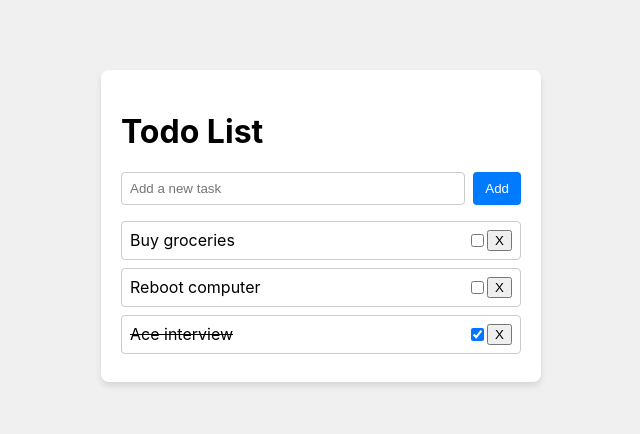
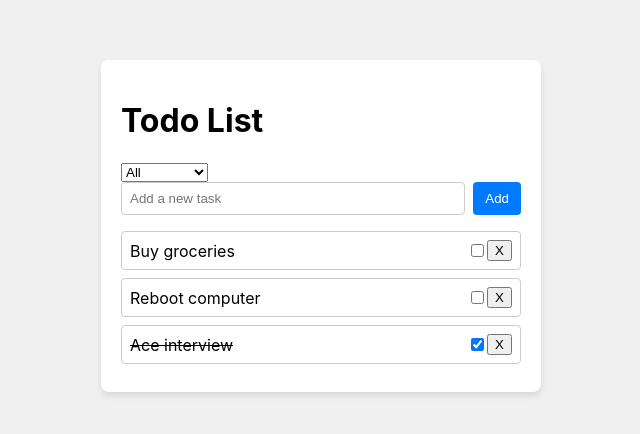
Before and after one commit to Dave-Guangyao-Li/todo-list-ts, a React (Create React App) app: page / in a window 1280 px wide. Shown: the part 174-608 px from the top of the page, without its empty margins (319-959 px from the left). Built offline with nearby package versions, Linux system fonts and the light colour scheme.

Commit message:
Filtering System. Add a filter state in App.tsx and a dropdown to select the filter.

```diff
--- a/src/App.tsx
+++ b/src/App.tsx
@@ -28,6 +28,18 @@
 	const [todos, setTodos] = useState(() => {
 		const savedTodos = localStorage.getItem('todos');
 		return savedTodos ? JSON.parse(savedTodos) : initialTodos;
+	});
+
+	const [filter, setFilter] = useState<'all' | 'active' | 'completed'>('all');
+
+	const filteredTodos = todos.filter((todo: Todo) => {
+		if (filter === 'active') {
+			return !todo.checked;
+		}
+		if (filter === 'completed') {
+			return todo.checked;
+		}
+		return true;
 	});
 
 	// Add new todo
@@ -73,9 +85,21 @@
 	return (
 		<Wrapper>
 			<h1>Todo List</h1>
+			<select
+				value={filter}
+				onChange={(e) => setFilter(e.target.value as typeof filter)}
+			>
+				<option value='all'>All</option>
+				<option value='active'>Active</option>
+				<option value='completed'>Completed</option>
+			</select>
 			<AddInput onAdd={addTodo} />
 			{/*  the checked value is explicitly passed from the TodoItem component via the onChange handler. This approach ensures that the checked state of the todo is set to the exact value provided by the input event (e.target.checked), which comes directly from the browser’s checkbox state. */}
-			<TodoList todos={todos} onChange={handleChange} onDelete={handleDelete} />
+			<TodoList
+				todos={filteredTodos}
+				onChange={handleChange}
+				onDelete={handleDelete}
+			/>
 		</Wrapper>
 	);
 };
```
